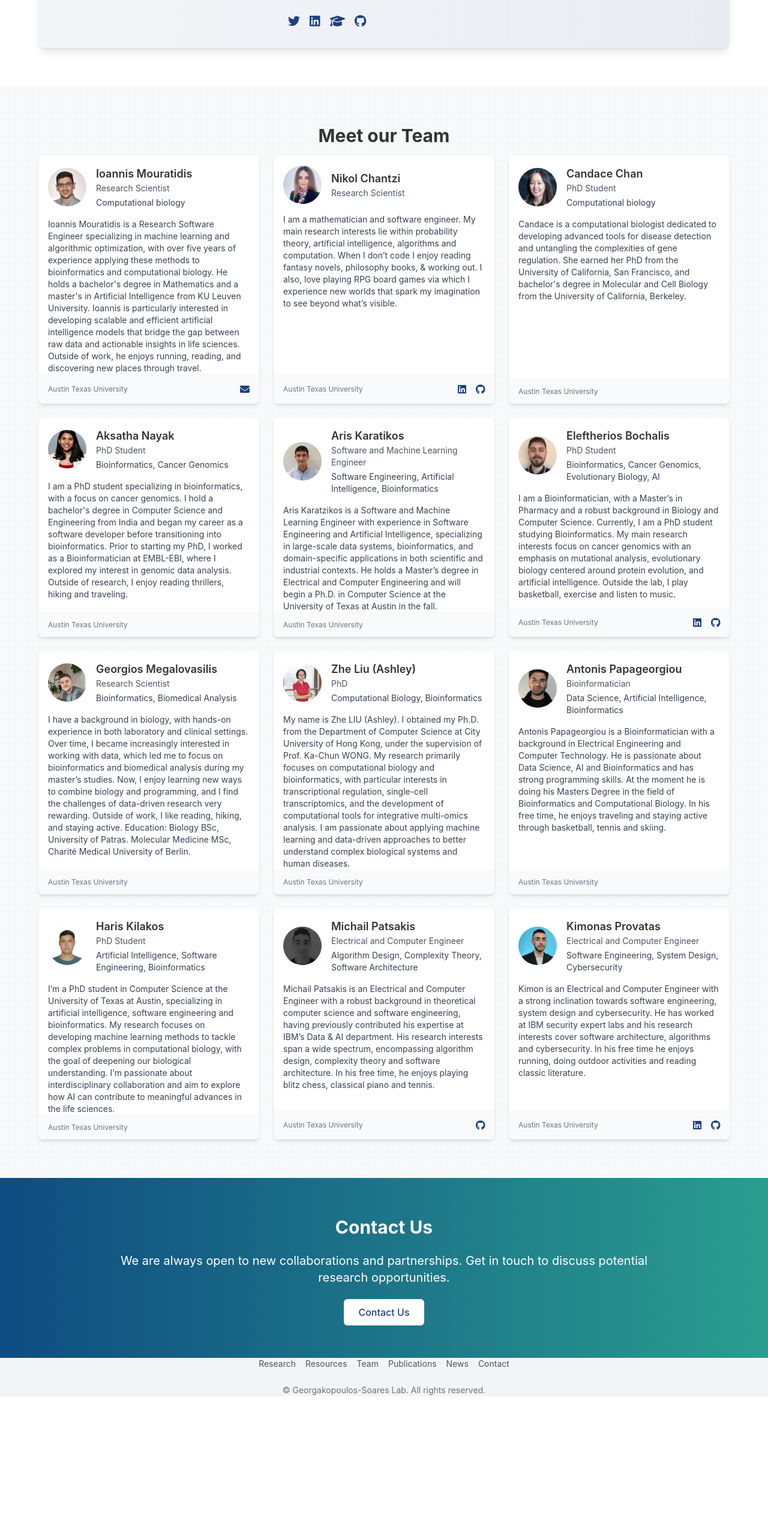
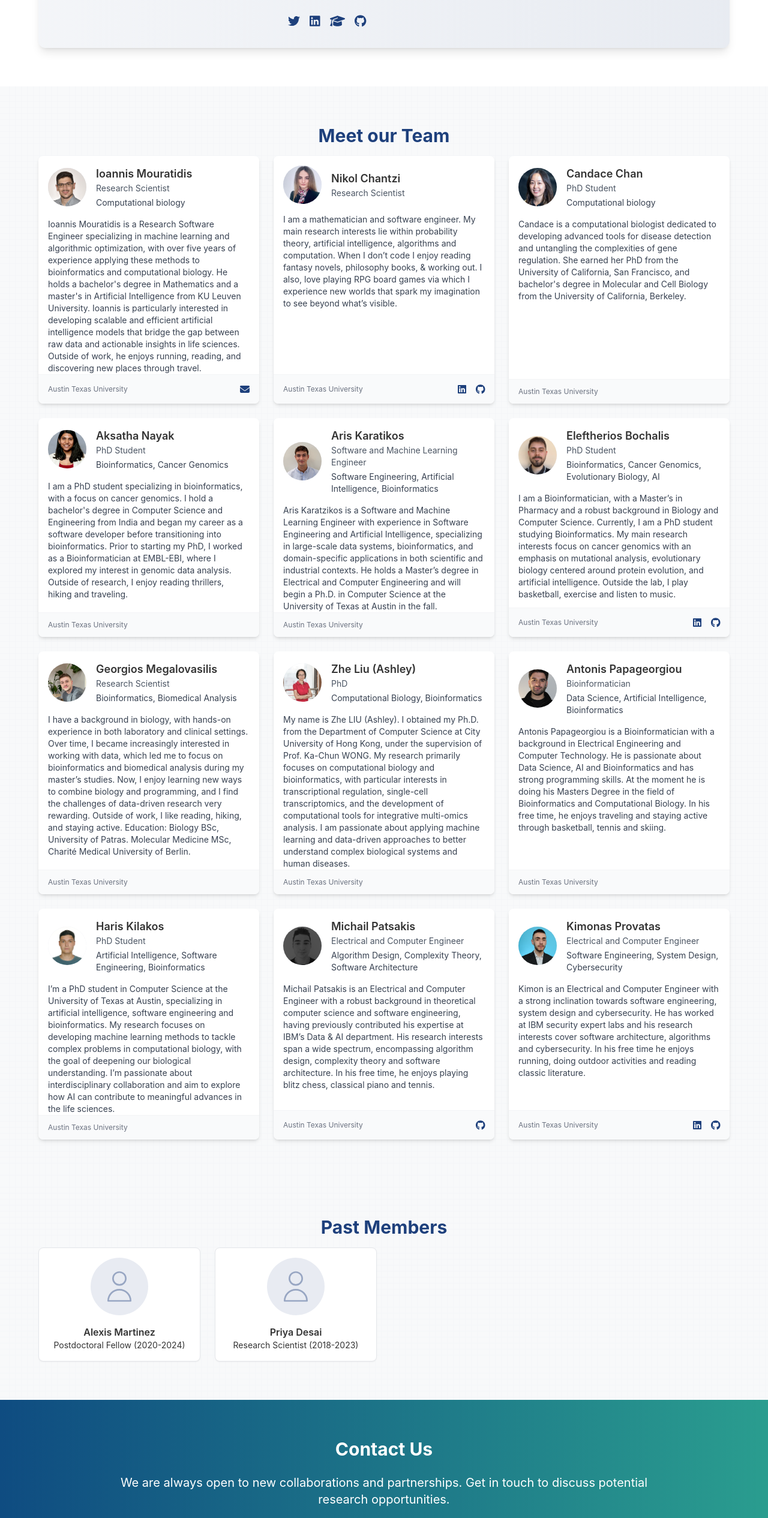
Before and after one commit to ikerasiotis/georgakopoulos-soares-lab, a Next.js app: page /team in a window 1280 px wide. Shown: the part 784-3315 px from the top of the page at 60% size. Before the commit the page ends 3112 px from the top, so only its background shows below. Built offline with nearby package versions, Linux system fonts and the light colour scheme; no server answers.

Commit message:
Past Members on Team Page

```diff
--- a/src/app/team/_components/TeamMembersSection.tsx
+++ b/src/app/team/_components/TeamMembersSection.tsx
@@ -4,28 +4,47 @@ import { FontAwesomeIcon } from "@fortawesome/react-fontawesome";
 import type { TeamMember } from "@/libs/api";
 
 type TeamMembersSectionProps = {
+  title: string;
+  headingId: string;
   members: TeamMember[];
+  emptyMessage?: string;
+  hideWhenEmpty?: boolean;
+  variant?: "default" | "minimal";
 };
 
-export function TeamMembersSection({ members }: TeamMembersSectionProps) {
+export function TeamMembersSection({
+  title,
+  headingId,
+  members,
+  emptyMessage = "Team profiles will be available soon.",
+  hideWhenEmpty = false,
+  variant = "default",
+}: TeamMembersSectionProps) {
   const hasMembers = members.length > 0;
 
+  if (!hasMembers && hideWhenEmpty) {
+    return null;
+  }
+
   return (
-    <section
-      className="py-16 bg-light research-bg"
-      aria-labelledby="team-members-heading"
-    >
+    <section className="py-16 bg-light research-bg" aria-labelledby={headingId}>
       <div className="container mx-auto px-4">
         <div className="max-w-6xl mx-auto">
           <h2
-            id="team-members-heading"
-            className="text-3xl font-bold mb-4 text-center"
+            id={headingId}
+            className="text-3xl font-bold mb-4 text-center text-primary"
           >
-            Meet our Team
+            {title}
           </h2>
 
           {hasMembers ? (
-            <div className="grid grid-cols-1 md:grid-cols-3 gap-6">
+            <div
+              className={
+                variant === "minimal"
+                  ? "grid grid-cols-2 sm:grid-cols-3 md:grid-cols-4 lg:grid-cols-6 gap-6"
+                  : "grid grid-cols-1 md:grid-cols-3 gap-6"
+              }
+            >
               {members.map((member) => {
                 const portraitSrc =
                   member.portrait?.small ??
@@ -38,6 +57,54 @@ export function TeamMembersSection({ members }: TeamMembersSectionProps) {
 
                 const portraitAlt =
                   member.portrait?.alt ?? `${member.name} portrait`;
+
+                if (variant === "minimal") {
+                  return (
+                    <article
+                      key={member.name}
+                      className="flex flex-col items-center bg-white rounded-lg shadow-sm border border-slate-200 p-4"
+                      aria-labelledby={`team-member-${member.name}`}
+                    >
+                      <div className="relative mb-4 h-24 w-24 overflow-hidden rounded-full bg-primary/10">
+                        {portraitSrc ? (
+                          <Image
+                            src={portraitSrc}
+                            alt={portraitAlt}
+                            fill
+                            className="object-cover"
+                            sizes="96px"
+                          />
+                        ) : (
+                          <svg
+                            xmlns="http://www.w3.org/2000/svg"
+                            className="absolute inset-0 h-full w-full text-primary/40 p-4"
+                            fill="none"
+                            viewBox="0 0 24 24"
+                            stroke="currentColor"
+                            role="img"
+                            aria-label={`${member.name} avatar placeholder`}
+                          >
+                            <path
+                              strokeLinecap="round"
+                              strokeLinejoin="round"
+                              strokeWidth="1"
+                              d="M16 7a4 4 0 11-8 0 4 4 0 018 0zM12 14a7 7 0 00-7 7h14a7 7 0 00-7-7z"
+                            />
+                          </svg>
+                        )}
+                      </div>
+                      <div className="text-center">
+                        <h3
+                          id={`team-member-${member.name}`}
+                          className="text-base font-semibold text-slate-900"
+                        >
+                          {member.name}
+                        </h3>
+                        <p className="text-sm text-slate-600">{member.role}</p>
+                      </div>
+                    </article>
+                  );
+                }
 
                 return (
                   <article
@@ -121,7 +188,9 @@ export function TeamMembersSection({ members }: TeamMembersSectionProps) {
                               className="text-primary hover:text-secondary"
                               aria-label={`Google Scholar profile of ${member.name}`}
                             >
-                              <FontAwesomeIcon icon={["fas", "graduation-cap"]} />
+                              <FontAwesomeIcon
+                                icon={["fas", "graduation-cap"]}
+                              />
                             </a>
                           </div>
                         )}
@@ -158,9 +227,7 @@ export function TeamMembersSection({ members }: TeamMembersSectionProps) {
               })}
             </div>
           ) : (
-            <p className="text-center text-gray-600">
-              Team profiles will be available soon.
-            </p>
+            <p className="text-center text-gray-600">{emptyMessage}</p>
           )}
         </div>
       </div>
--- a/src/app/team/page.tsx
+++ b/src/app/team/page.tsx
@@ -15,8 +15,15 @@ export const dynamic = "force-dynamic";
 export const revalidate = 0;
 
 export default async function TeamPage() {
-  const { heroTitle, heroSubtitle, principalInvestigator, members } =
-    await getTeamPageContent();
+  const {
+    heroTitle,
+    heroSubtitle,
+    principalInvestigator,
+    members,
+    membersSectionTitle,
+    pastMembers,
+    pastMembersSectionTitle,
+  } = await getTeamPageContent();
 
   const resolvePortraitSrc = (
     portrait?: ImageVariantSet | null
@@ -40,13 +47,29 @@ export default async function TeamPage() {
     photoUrl: resolvePortraitSrc(member.portrait ?? null) ?? member.photoUrl,
   }));
 
+  const resolvedPastMembers: TeamMember[] = pastMembers.map((member) => ({
+    ...member,
+    photoUrl: resolvePortraitSrc(member.portrait ?? null) ?? member.photoUrl,
+  }));
+
   return (
     <div>
       <TeamHero title={heroTitle} subtitle={heroSubtitle} />
       <PrincipalInvestigatorCard
         principalInvestigator={resolvedPrincipalInvestigator}
       />
-      <TeamMembersSection members={resolvedMembers} />
+      <TeamMembersSection
+        title={membersSectionTitle}
+        headingId="team-members-heading"
+        members={resolvedMembers}
+      />
+      <TeamMembersSection
+        title={pastMembersSectionTitle}
+        headingId="past-team-members-heading"
+        members={resolvedPastMembers}
+        hideWhenEmpty
+        variant="minimal"
+      />
     </div>
   );
 }
--- a/src/libs/api/lib/TeamPage.ts
+++ b/src/libs/api/lib/TeamPage.ts
@@ -43,6 +43,9 @@ export interface TeamPageContent {
   heroSubtitle: string;
   principalInvestigator: PrincipalInvestigator;
   members: TeamMember[];
+  membersSectionTitle: string;
+  pastMembersSectionTitle: string;
+  pastMembers: TeamMember[];
 }
 
 type StrapiComponent<T> = T & { id?: number };
@@ -100,6 +103,9 @@ type StrapiTeamAttributes = {
   principalInvestigatorSocialLinks?: StrapiSocialLink[] | null;
   principalInvestigatorPortrait?: StrapiImage | null;
   members?: StrapiMember[] | null;
+  membersSectionTitle?: string | null;
+  pastMembersSectionTitle?: string | null;
+  pastMembers?: StrapiMember[] | null;
 };
 
 type StrapiDataEnvelope<T extends object> =
@@ -265,6 +271,27 @@ const fallbackTeamMembers: TeamMember[] = [
   },
 ];
 
+const fallbackPastMembers: TeamMember[] = [
+  {
+    name: "Alexis Martinez",
+    role: "Postdoctoral Fellow (2020-2024)",
+    focus: "Computational Genomics",
+    affiliation: "Now at Broad Institute",
+    bio: "Alexis led the development of cross-cohort mutational signature models and continues to collaborate with the lab on genomic instability projects.",
+    email: null,
+    photoUrl: null,
+  },
+  {
+    name: "Priya Desai",
+    role: "Research Scientist (2018-2023)",
+    focus: "Cancer Epigenomics",
+    affiliation: "Now at Genentech",
+    bio: "Priya pioneered our chromatin accessibility pipelines and contributed to foundational work on non-B DNA structures.",
+    email: null,
+    photoUrl: null,
+  },
+];
+
 const fallbackTeamPage: TeamPageContent = {
   heroTitle: "Our Team",
   heroSubtitle:
@@ -307,6 +334,9 @@ const fallbackTeamPage: TeamPageContent = {
     portrait: FALLBACK_PI_PORTRAIT,
   },
   members: fallbackTeamMembers,
+  membersSectionTitle: "Meet our Team",
+  pastMembersSectionTitle: "Past Members",
+  pastMembers: fallbackPastMembers,
 };
 
 function toParagraphs(value?: string | null): string[] {
@@ -451,9 +481,14 @@ function normalizeEducation(
     : fallbackTeamPage.principalInvestigator.education;
 }
 
-function normalizeMembers(members?: StrapiMember[] | null): TeamMember[] {
-  if (!Array.isArray(members) || members.length === 0) {
-    return fallbackTeamPage.members;
+function normalizeMembers(
+  members?: StrapiMember[] | null,
+  options?: { fallback?: TeamMember[]; allowEmpty?: boolean }
+): TeamMember[] {
+  const fallbackList = options?.fallback ?? fallbackTeamPage.members;
+
+  if (!Array.isArray(members)) {
+    return fallbackList;
   }
 
   const normalized: TeamMember[] = [];
@@ -488,7 +523,11 @@ function normalizeMembers(members?: StrapiMember[] | null): TeamMember[] {
     });
   }
 
-  return normalized.length > 0 ? normalized : fallbackTeamPage.members;
+  if (normalized.length > 0) {
+    return normalized;
+  }
+
+  return options?.allowEmpty ? [] : fallbackList;
 }
 
 function extractAttributes<T extends object>(
@@ -534,14 +573,24 @@ function normalizeTeamResponse(raw: StrapiTeamAttributes): TeamPageContent {
       socialLinks: normalizeSocialLinks(raw.principalInvestigatorSocialLinks),
       portrait,
     },
+    membersSectionTitle:
+      raw.membersSectionTitle?.trim() ||
+      fallbackTeamPage.membersSectionTitle,
+    pastMembersSectionTitle:
+      raw.pastMembersSectionTitle?.trim() ||
+      fallbackTeamPage.pastMembersSectionTitle,
     members: normalizeMembers(raw.members),
+    pastMembers: normalizeMembers(raw.pastMembers, {
+      fallback: fallbackTeamPage.pastMembers,
+      allowEmpty: true,
+    }),
   };
 }
 
 export async function getTeamPageContent(): Promise<TeamPageContent> {
   try {
     const response = await axios.get<StrapiResponse<StrapiTeamAttributes>>(
-      `${process.env.NEXT_PUBLIC_API_URL}/api/team-page?populate[principalInvestigatorEducation]=true&populate[principalInvestigatorSocialLinks]=true&populate[principalInvestigatorPortrait]=true&populate[members][populate]=*`,
+      `${process.env.NEXT_PUBLIC_API_URL}/api/team-page?populate[principalInvestigatorEducation]=true&populate[principalInvestigatorSocialLinks]=true&populate[principalInvestigatorPortrait]=true&populate[members][populate]=*&populate[pastMembers][populate]=*`,
       {
         headers: {
           "Content-Type": "application/json",
```
